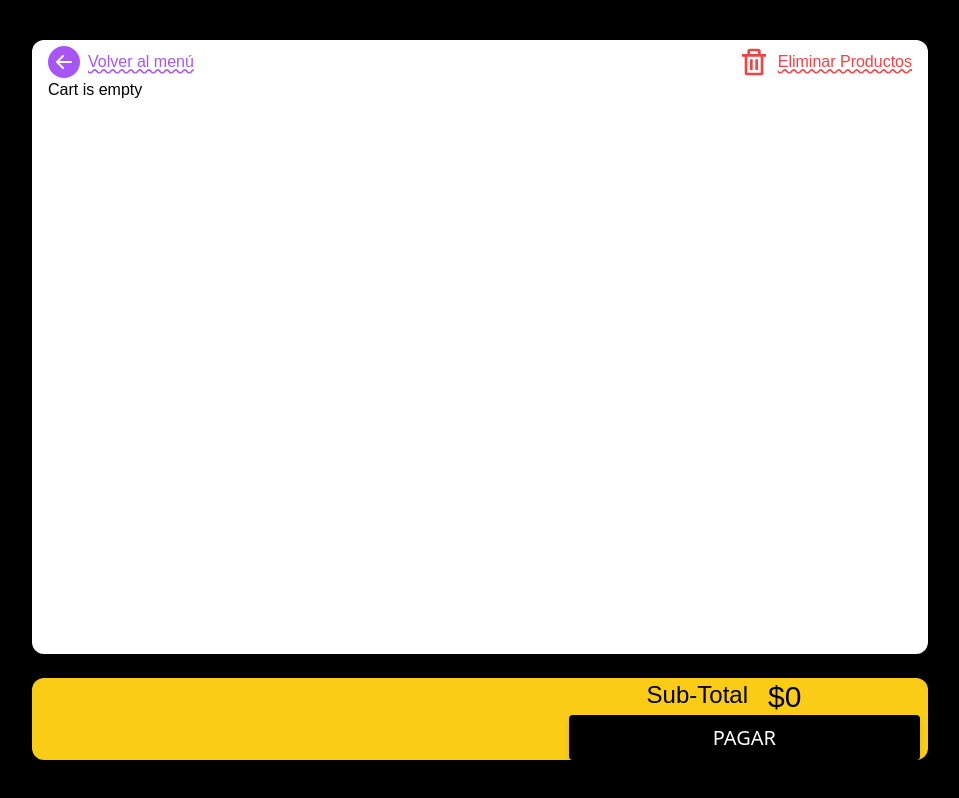
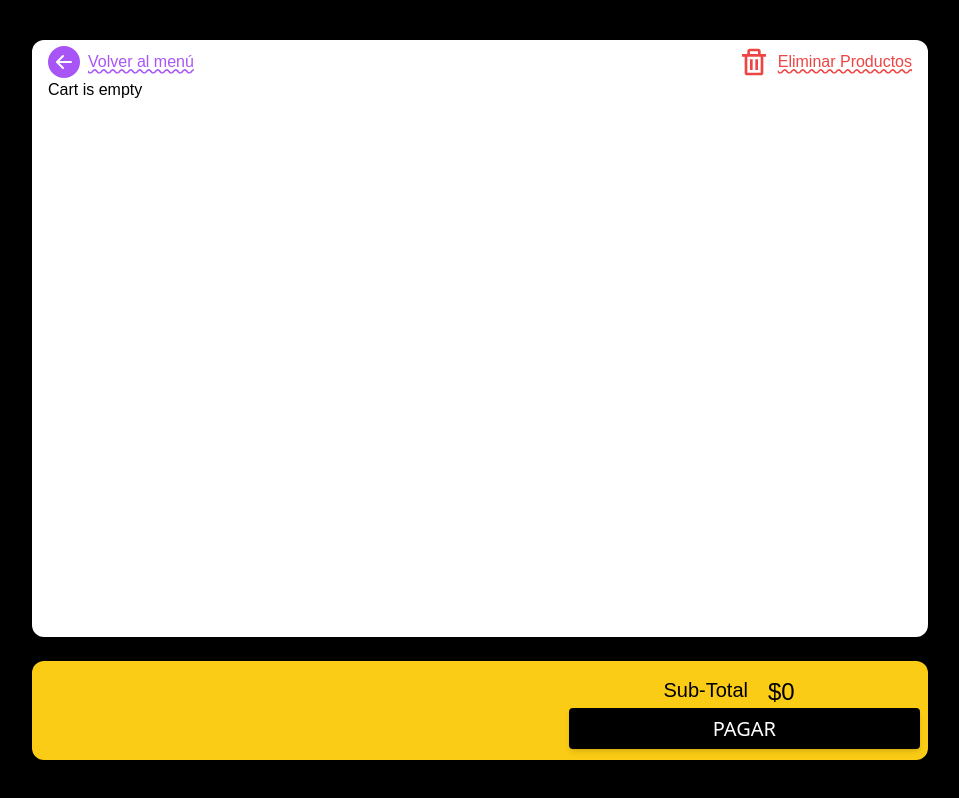
Before and after one commit to nic0q/forkpizzas, a React (Create React App) app: page /checkout in a window 1280 px wide. Shown: the whole page, without its empty margins (160-1119 px from the left). Built offline with nearby package versions, Linux system fonts and the light colour scheme.

Commit message:
[feat]: Style in smaller screens

```diff
--- a/public/index.html
+++ b/public/index.html
@@ -24,7 +24,7 @@
       work correctly both with client-side routing and a non-root public URL.
       Learn how to configure a non-root public URL by running `npm run build`.
     -->
-    <title>React App</title>
+    <title>Fork Pizzas</title>
   </head>
   <body>
     <noscript>You need to enable JavaScript to run this app.</noscript>
--- a/src/components/Checkout.jsx
+++ b/src/components/Checkout.jsx
@@ -43,9 +43,8 @@ export default function Checkout(){
     <img className="w-[120px] ml-10 h-[90%]" alt = "pizza" src={img}></img>
     <div className='flex flex-col w-[35%]'>
       <h3 className="text-3xl">{name}</h3>
-      <h3 className="text-lg text-gray-500">{to_clp(price)}</h3>
+      <h3 className="text-lg mt-2 text-gray-500">{to_clp(price)}</h3>
     </div>
-
     <div className="flex flex-row text-center align-middle justify-between items-center w-[15%]">
       <div className="btn" onClick={()=>remove_one_item(id)}>-</div>
       <div className="mx-3 w-10 text-3xl">{quantity}</div>
@@ -75,12 +74,12 @@ export default function Checkout(){
         <ProductCart key = {key} name = {item.name} quantity = {item.quantity} img = {item.img} id = {item.id} price = {item.price}/>): "Cart is empty"}
       </div>
       <br></br>
-      <div className="flex flex-col bg-yellow-400 items-end h-[12%] rounded-xl justify-center">
+      <div className="flex flex-col bg-yellow-400 items-end h-[15%] rounded-xl justify-center pt-1">
         <div className="flex flex-row rounded-xl">
-          <h3 className="text-2xl mr-5">Sub-Total</h3>
-          <h3 className="text-3xl w-20 mr-20">{to_clp(total)}</h3>
+          <h3 className="text-xl mr-5">Sub-Total</h3>
+          <h3 className="text-2xl w-20 mr-20">{to_clp(total)}</h3>
         </div>
-        <button type="button" className="font-sans text-xl px-36 mr-2 py-2.5 bg-black text-white font-medium leading-tight uppercase rounded shadow-md hover:bg-purple-800 hover:shadow-lg active:bg-yellow-700 active:shadow-lg transition duration-150 ease-in-out">
+        <button type="button" className="font-sans text-xl px-36 mr-2 py-2 bg-black text-white font-medium leading-tight uppercase rounded shadow-md hover:bg-purple-800 hover:shadow-lg active:bg-yellow-700 active:shadow-lg transition duration-150 ease-in-out">
           Pagar
         </button>
       </div>
--- a/src/components/Menu.jsx
+++ b/src/components/Menu.jsx
@@ -23,8 +23,11 @@ export default function Menu() {
   }
 
   return (
+    <div className=" overflow-x-hidden">
+
+
     <div className="flex flex-row w-screen bg-white text-black justify-center">
-      <div className="flex flex-col w-[80%]">
+      <div className="flex flex-col w-[70%]">
         <div className="flex justify-around border-2 border-gray-400 rounded-2xl py-3">
           <div ><a href="#pizzas">Pizzas</a></div>
           <div><a href="#bebidas">Bebidas</a></div>
@@ -32,13 +35,13 @@ export default function Menu() {
         </div>
         <div className="border-2 border-gray-400 rounded-2xl my-3">
           <div className="flex flex-row justify-center" id="pizzas">
-            {products.Pizzas.map((pizza) => <FoodCard key={pizza.id} id = {pizza.id} name={pizza.name} ingredients={pizza.ingredients} price={pizza.price}  img = {pizza.img} add = {()=>add(pizza.name, pizza.id, pizza.img, pizza.price, pizza.ingredients)} size = {"w-64"}/>)}
+            {products.Pizzas.map((pizza) => <FoodCard key={pizza.id} id = {pizza.id} name={pizza.name} ingredients={pizza.ingredients} price={pizza.price}  img = {pizza.img} add = {()=>add(pizza.name, pizza.id, pizza.img, pizza.price, pizza.ingredients)} size = {"w-48"}/>)}
           </div>
           <div className="flex flex-row justify-center" id="bebidas">
-            {products.Bebidas.map((item) => <FoodCard key={item.id} id = {item.id} name={item.name} price={item.price} img={item.img} add = {()=>add(item.name, item.id, item.img, item.price)} size = {"w-48"}/>)}
+            {products.Bebidas.map((item) => <FoodCard key={item.id} id = {item.id} name={item.name} price={item.price} img={item.img} add = {()=>add(item.name, item.id, item.img, item.price)} size = {"w-32"}/>)}
           </div>
           <div className="flex flex-row justify-center" id="complementos">
-            {products.Complements.map((item) => <FoodCard key={item.id} id = {item.id} name={item.name} price={item.price} img={item.img} add = {()=>add(item.name, item.id, item.img, item.price)} size = {"w-48"}/>)}
+            {products.Complements.map((item) => <FoodCard key={item.id} id = {item.id} name={item.name} price={item.price} img={item.img} add = {()=>add(item.name, item.id, item.img, item.price)} size = {"w-48 pb-3"}/>)}
           </div>
         </div>
       </div>
@@ -52,6 +55,6 @@ export default function Menu() {
 
       <Cart carte = {cart} remove_item = {remove_item} empty_cart = {empty_cart}></Cart>
 
-    </div>
+    </div></div>
   )
 }
```
